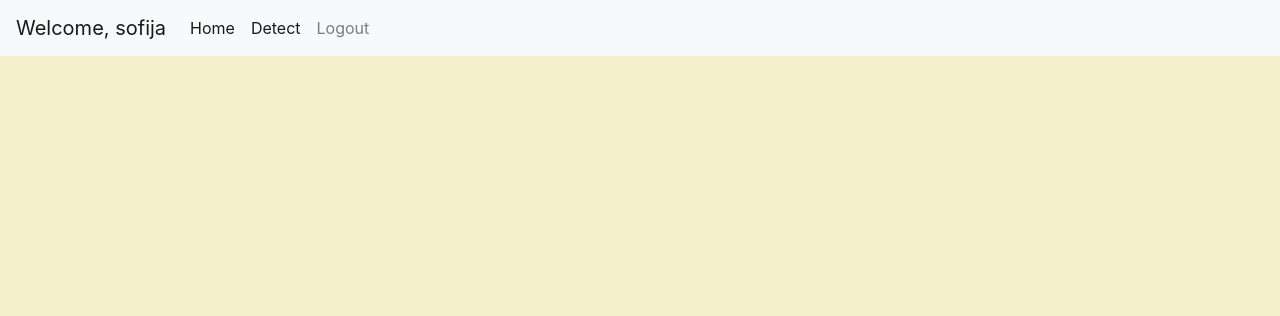
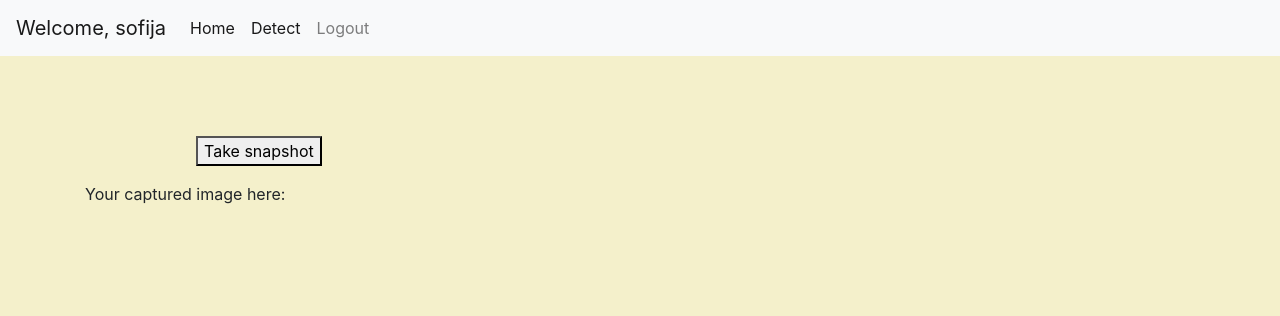
Before and after one commit to iiuprojekat/iiu, a Django app: page /homepage/ in a window 1280 px wide. Shown: the top 316 px of the page. Run offline with Django 3.2, Linux system fonts and the light colour scheme; a user stored in the database is signed in; some libraries are stand-ins or nearby versions.

Commit message:
Omogućen pristup veb kameri.

```diff
--- a/face_detection/templates/face_detection/homepage.html
+++ b/face_detection/templates/face_detection/homepage.html
@@ -1,4 +1,5 @@
 {% include "face_detection/main.html" %}
+{% load static %}
 {% block content %}
 <nav class="navbar navbar-expand-lg navbar-light bg-light">
   <a class="navbar-brand" href="{% url "homepage" %}">Welcome, {{request.user}}</a>
@@ -19,4 +20,38 @@
     </ul>
   </div>
 </nav>
+
+   <br>
+    <div class="container">
+        <div class="w3-row">
+            <div class="w3-col m8">
+                <div id="mywebcam"></div>
+                <p>
+                    <button onclick="takescreenshot()" class="w3-button w3-blue">Take snapshot</button>
+                </p>
+            </div>
+            <div class="w3-col m4">
+                <div id= "results">Your captured image here:</div>
+            </div>
+        </div>
+    </div>
+
+    <script src="{% static "js/webcam.min.js" %}"></script>
+    <script>
+        Webcam.set({
+            width: 600,
+            height: 400,
+            image_format: 'jpeg',
+            jpeg_quality: 90
+        });
+
+        Webcam.attach('#mywebcam');
+
+        function takescreenshot(){
+            Webcam.snap(function(data_url){
+                document.getElementById('results').innerHTML = "<h2> Here is your image: </h2><img width='300' src='"+data_url+"'>";
+            })
+        }
+    </script>
+    <br>
 {% endblock %}
--- a/face_detection/views.py
+++ b/face_detection/views.py
@@ -67,7 +67,7 @@ def homepage(request):
 @login_required(login_url='login')
 def detect(request):
     if request.method == 'POST':
-        form = ImageUploadForm( request.POST, request.FILES)
+        form = ImageUploadForm(request.POST, request.FILES)
         if form.is_valid():
             post = form.save(commit=False)
             post.save()
```
Also changed, not shown: db.sqlite3.
